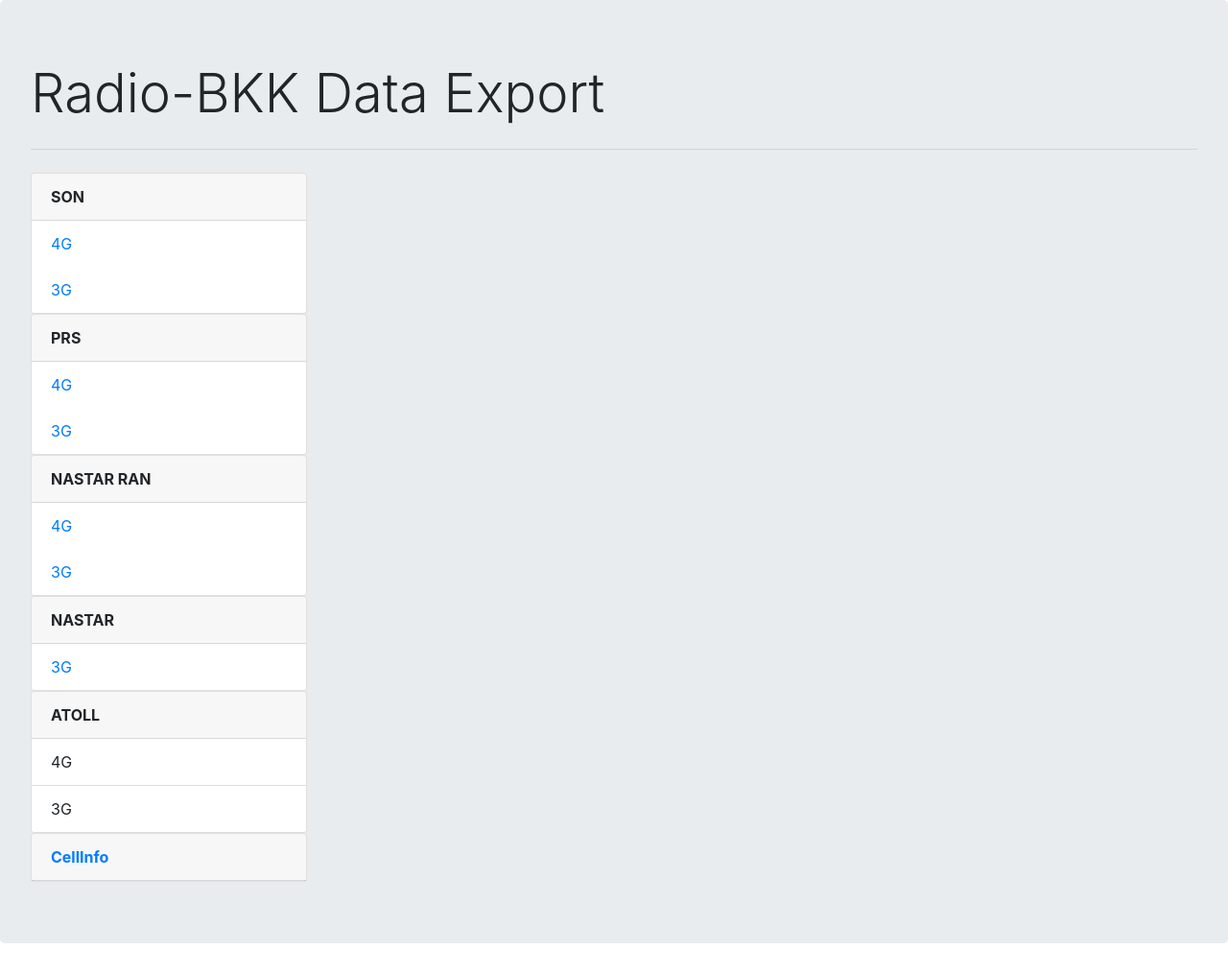
After one commit to witchapong/mobileNetPlanning, a Flask app: template templates/downloaded.html in a window 1280 px wide. The commit adds this page. Shown: the whole page at 96% size. Run offline with Flask 2, Linux system fonts and the light colour scheme; the template is opened without the code that fills it, so the values that code supplies are empty; some libraries are stand-ins or nearby versions.

Commit message:
download page

```diff
--- /dev/null
+++ b/templates/downloaded.html
@@ -0,0 +1,79 @@
+<!DOCTYPE html>
+<html lang="en" dir="ltr">
+<head>
+    <meta charset="utf-8">
+    <title>Radio-BKK Data Export</title>
+    <link rel="stylesheet" href="https://stackpath.bootstrapcdn.com/bootstrap/4.3.1/css/bootstrap.min.css">
+    <script src="https://stackpath.bootstrapcdn.com/bootstrap/4.3.1/js/bootstrap.min.js"></script>
+</head>
+<body>
+<div class="jumbotron">
+    <h1 class="display-4">Radio-BKK Data Export</h1>
+    <hr class="my-4">
+    <div class="card" style="width: 18rem;">
+        <div class="card-header">
+            <b>SON</b>
+        </div>
+        <ul class="list-group list-group-flush">
+            <a href="http://10.172.240.110/bkk/downloadfile/son/4G/son_4g">
+                <li class="list-group-item">4G</li>
+            </a>
+            <a href="http://10.172.240.110/bkk/downloadfile/son/3G/son_3g">
+                <li class="list-group-item">3G</li>
+            </a>
+        </ul>
+    </div>
+    <div class="card" style="width: 18rem;">
+        <div class="card-header">
+            <b>PRS</b>
+        </div>
+        <ul class="list-group list-group-flush">
+            <a href="http://10.172.240.110/bkk/downloadfile/prs/4G/prs_4g">
+                <li class="list-group-item">4G</li>
+            </a>
+            <a href="http://10.172.240.110/bkk/downloadfile/prs/3G/prs_3g">
+                <li class="list-group-item">3G</li>
+            </a>
+        </ul>
+    </div>
+    <div class="card" style="width: 18rem;">
+        <div class="card-header">
+            <b>NASTAR RAN</b>
+        </div>
+        <ul class="list-group list-group-flush">
+            <a href="http://10.172.240.110/bkk/downloadfile/nastarran/4G/nastar_ran_4g">
+                <li class="list-group-item">4G</li>
+            </a>
+            <a href="http://10.172.240.110/bkk/downloadfile/nastarran/3G/nastar_ran_3g">
+                <li class="list-group-item">3G</li>
+            </a>
+        </ul>
+    </div>
+    <div class="card" style="width: 18rem;">
+        <div class="card-header">
+            <b>NASTAR</b>
+        </div>
+        <ul class="list-group list-group-flush">
+            <a href="http://10.172.240.110/bkk/downloadfile/nastar/nastar">
+                <li class="list-group-item">3G</li>
+            </a>
+        </ul>
+    </div>
+    <div class="card" style="width: 18rem;">
+        <div class="card-header">
+            <b>ATOLL</b>
+        </div>
+        <ul class="list-group list-group-flush">
+            <li class="list-group-item">4G</li>
+            <li class="list-group-item">3G</li>
+        </ul>
+    </div>
+    <div class="card" style="width: 18rem;">
+        <div class="card-header">
+            <a href="http://10.172.240.110/bkk/downloadfile/cellinfo/cellinfo"><b>CellInfo</b></a>
+        </div>
+    </div>
+</div>
+
+</body>
+</html>
--- a/templates/main.html
+++ b/templates/main.html
@@ -3,12 +3,11 @@
 <head>
     <meta charset="UTF-8">
     <title>MobileNet Planning Web Application</title>
-    <link rel="stylesheet" href="https://stackpath.bootstrapcdn.com/bootstrap/4.2.1/css/bootstrap.min.css" integrity="sha384-GJzZqFGwb1QTTN6wy59ffF1BuGJpLSa9DkKMp0DgiMDm4iYMj70gZWKYbI706tWS" crossorigin="anonymous">
+    <link rel="stylesheet" href="https://stackpath.bootstrapcdn.com/bootstrap/4.2.1/css/bootstrap.min.css">
 </head>
 <body>
 
 <div class="container">
-
     <div class="jumbotron">
       <h1 class="display-4">MobileNet Planning Web Application</h1>
         <hr class="my-4">
```
Also changed, not shown: templates/plan4G.html (+14 -13 lines), 3 other files.
